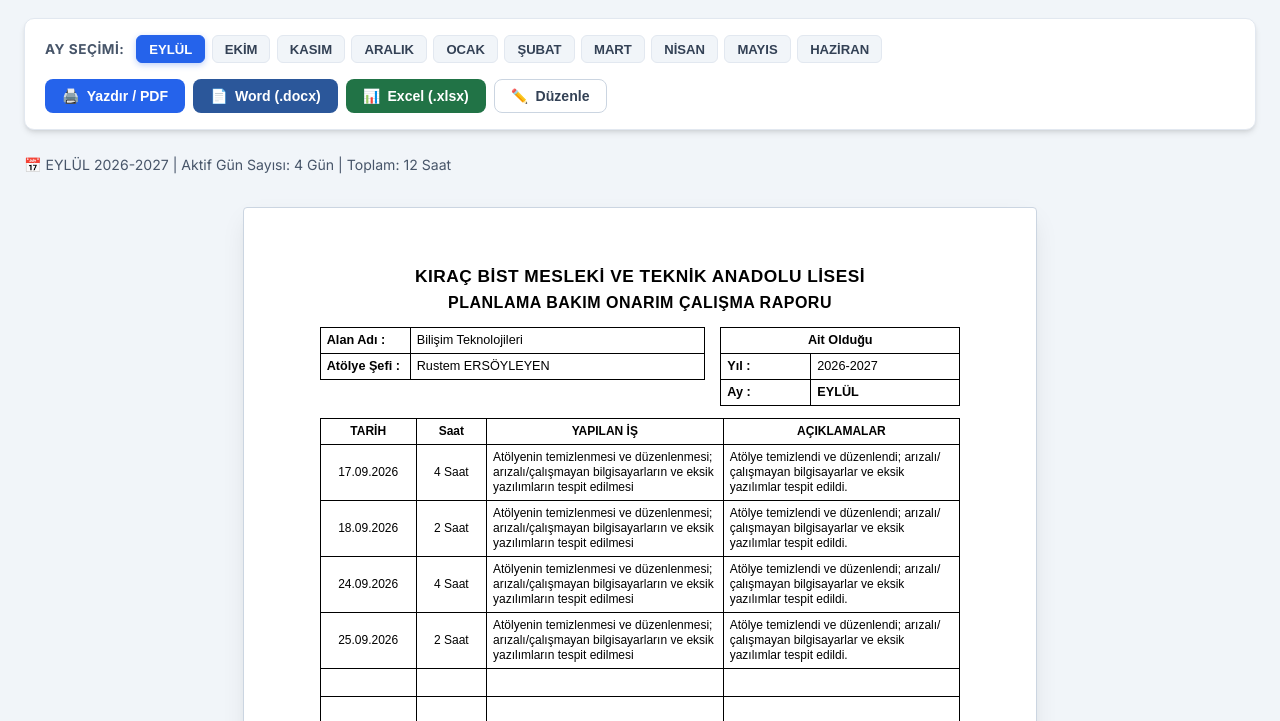
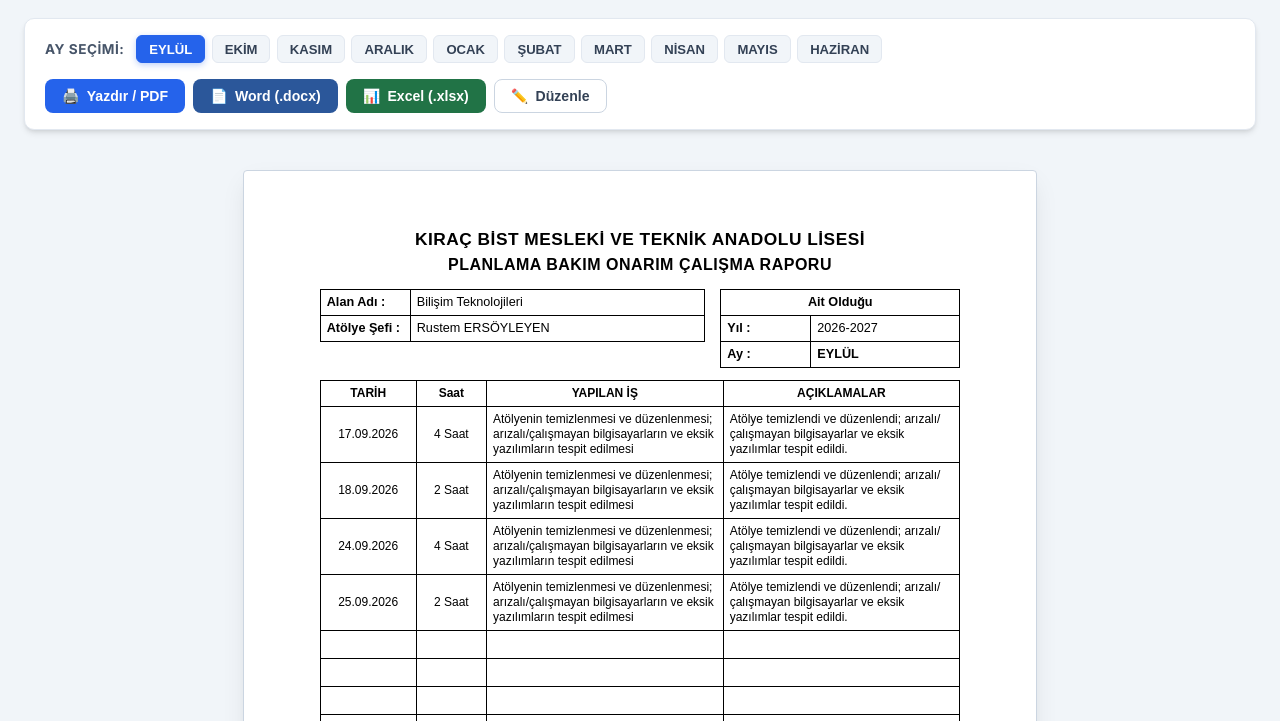
Before and after one commit to rustemersoyleyen/pbo-aylik, a plain HTML site: page index.html in a window 1280 px wide. Shown: the part 77-798 px from the top of the page. Drawn offline with Linux system fonts and the light colour scheme.

Commit message:
refactor: ozet bilgi cubugu kaldirildi

```diff
--- a/index.html
+++ b/index.html
@@ -69,12 +69,9 @@
         </div>
       </div>
 
-      <!-- Bilgi Rozeti -->
-      <div style="margin-bottom: 1rem; display: flex; justify-content: space-between; align-items: center; color: var(--gray-600); font-size: 0.88rem;">
-        <span id="reportSummaryInfo">Yükleniyor...</span>
-        <span id="editHint" style="display: none; color: #b45309; font-weight: 600;">
-          💡 Düzenleme modu açık: Tablodaki metinlere veya tarihlere tıklayarak doğrudan değiştirebilirsiniz.
-        </span>
+      <!-- Düzenleme İpucu (Yalnızca Düzenle butonuna basılınca görünür) -->
+      <div id="editHint" style="display: none; margin-bottom: 0.75rem; color: #b45309; font-size: 0.88rem; font-weight: 600; text-align: center;">
+        💡 Düzenleme modu açık: Tablodaki metinlere veya tarihlere tıklayarak doğrudan değiştirebilirsiniz.
       </div>
 
       <!-- A4 Kağıt Önizleme (Piksel Piksel Resmi Şablon) -->
--- a/js/app.js
+++ b/js/app.js
@@ -29,7 +29,6 @@ document.addEventListener("DOMContentLoaded", () => {
 
   const monthChipsContainer = document.getElementById("monthChips");
   const reportTableBody = document.getElementById("reportTableBody");
-  const reportSummaryInfo = document.getElementById("reportSummaryInfo");
   const editHint = document.getElementById("editHint");
 
   const btnPrint = document.getElementById("btnPrint");
@@ -157,9 +156,6 @@ document.addEventListener("DOMContentLoaded", () => {
     document.getElementById("lblPrincipalDate").textContent = `.... / .... / ${principalYear}`;
     document.getElementById("lblPrincipalSign").textContent = settings.principalName || "";
     document.getElementById("lblPrincipalTitle").textContent = settings.principalTitle || "Okul Müdürü";
-
-    // Özet Bilgi Çubuğu
-    reportSummaryInfo.textContent = `📅 ${currentReport.monthName} ${settings.academicYear} | Aktif Gün Sayısı: ${currentReport.activeRowCount} Gün | Toplam: ${currentReport.totalHours} Saat`;
 
     // Tablo Satırları
     renderTableRows();
```
